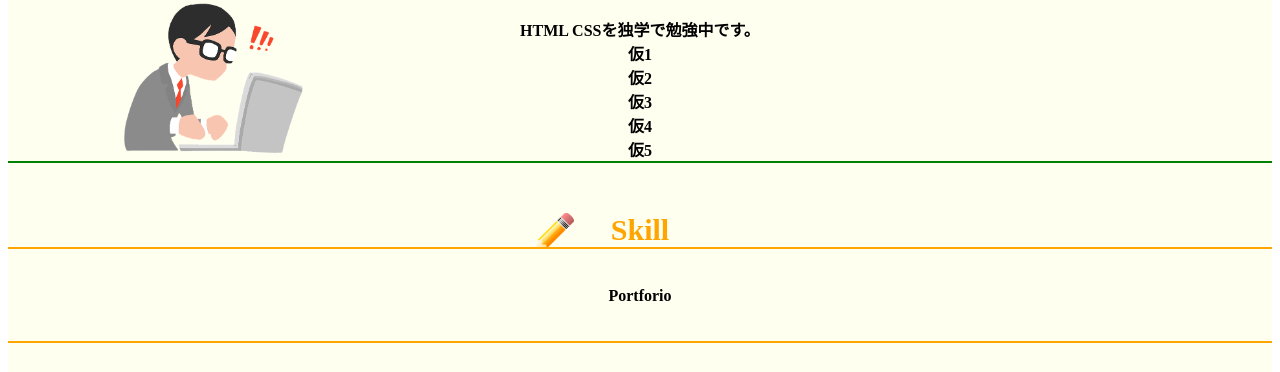
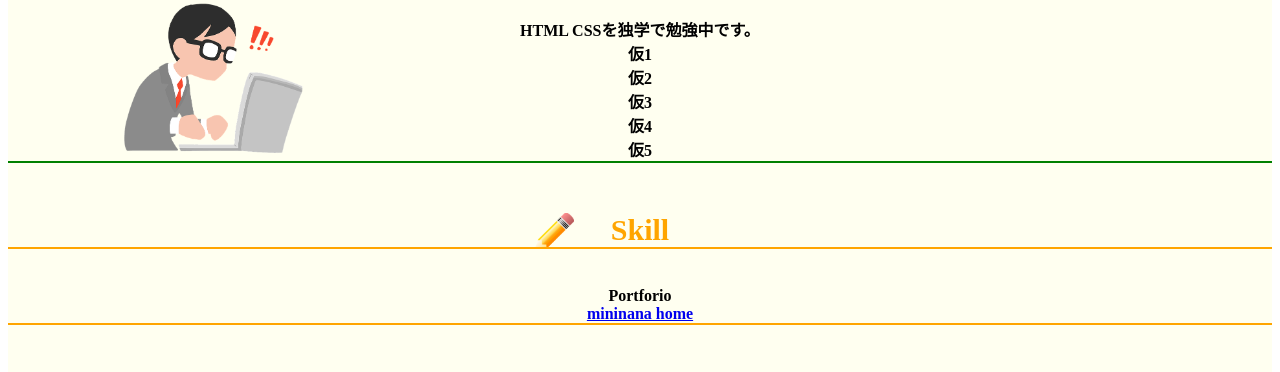
Before and after one commit to shoutanigaya/-Portforio-github.io, a plain HTML site: page index.html in a window 1280 px wide. Shown: the part 559-931 px from the top of the page. Drawn offline with Linux system fonts and the light colour scheme.

Commit message:
Update index.html

```diff
--- a/index.html
+++ b/index.html
@@ -37,7 +37,7 @@
           <img src="" alt="">
           <li> Portforio</li>
           <img src="" alt="">
-          <li></li>
+          <a target="_blank" href="https://mininana-home.com/">mininana home</a>
           <img src="" alt="">
           <li></li>
         </div>
```
